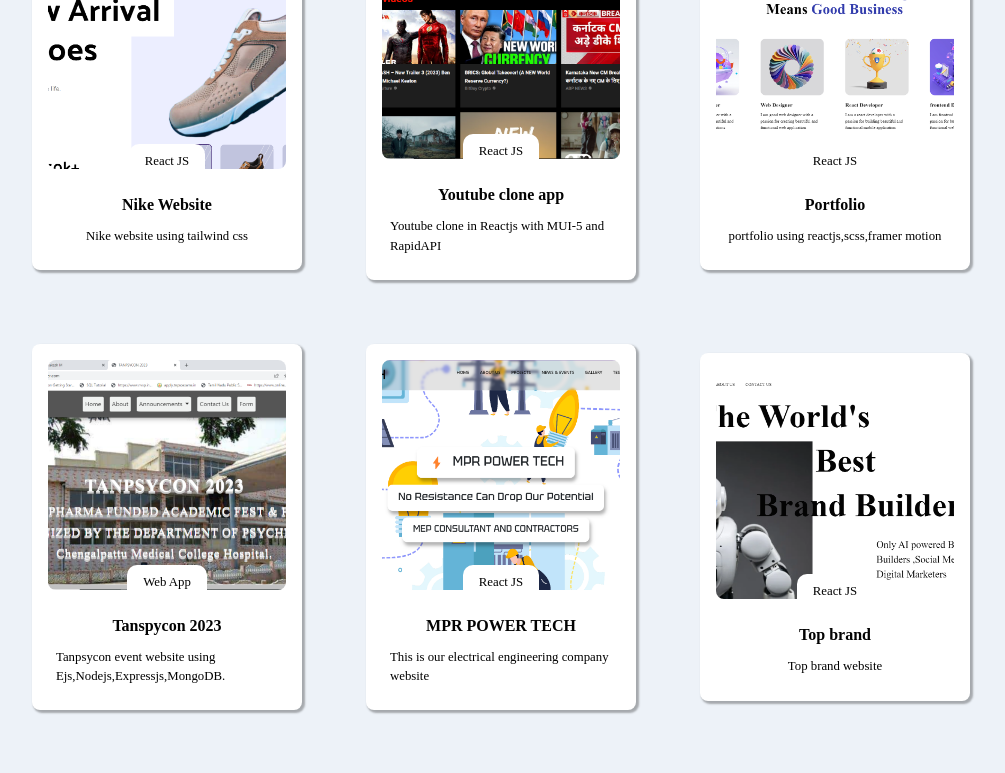
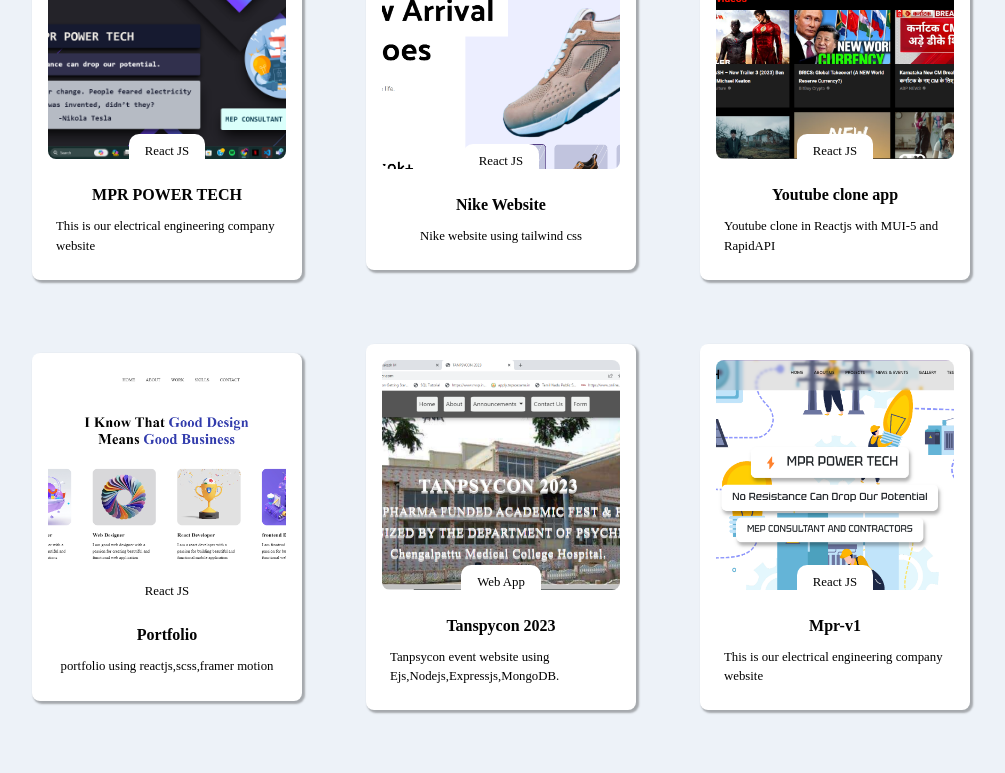
Before and after one commit to RAKESHM28102000/portfoliorakesh, a React (Create React App) app: page / in a window 1280 px wide. Shown: the part 2020-2793 px from the top of the page, without its empty margins (146-1151 px from the left). Built offline with nearby package versions, Linux system fonts and the light colour scheme.

Commit message:
projection updated

```diff
--- a/src/container/Work/Work.jsx
+++ b/src/container/Work/Work.jsx
@@ -8,11 +8,12 @@ import { AppWrap, MotionWrap } from '../../wrapper';
 import './Work.scss';
 
 const Work = () => {
-  const data=[{title:'Nike Website',description:'Nike website using tailwind css',src:"../image/nike.png",linkProject:"https://rake-shoe-app.netlify.app/",tags:['React JS'] },
+  const data=[{title:'MPR POWER TECH',description:'This is our electrical engineering company website',src:"../image/mpr2024.png",linkProject:"https://mprpowertechofficial.netlify.app/",tags:['React JS'] },
+  {title:'Nike Website',description:'Nike website using tailwind css',src:"../image/nike.png",linkProject:"https://rake-shoe-app.netlify.app/",tags:['React JS'] },
   {title:'Youtube clone app',description:'Youtube clone in Reactjs with MUI-5 and RapidAPI',src:"../image/youtube.png",linkProject:"https://youtube-rakesh.onrender.com/",tags:['React JS'] },
   {title:'Portfolio',description:'portfolio using reactjs,scss,framer motion ',src:"../image/mpr1.png",linkProject:"https://rakeshm.onrender.com/",tags:['React JS'] },
   {title:'Tanspycon 2023',description:'Tanpsycon event website using Ejs,Nodejs,Expressjs,MongoDB.',src:"../image/tanspy.png",linkProject:"https://tanpsycon2023.onrender.com",tags:['Web App']},
-  {title:'MPR POWER TECH',description:'This is our electrical engineering company website',src:"../image/mpr2.png",linkProject:"https://mprpowertech.onrender.com/",tags:['React JS'] },
+  {title:'Mpr-v1',description:'This is our electrical engineering company website',src:"../image/mpr2.png",linkProject:"https://mprpowertech.onrender.com/",tags:['React JS'] },
   {title:'Top brand',description:'Top brand website ',src:"../image/topbrand.png",linkProject:"https://topbrand.onrender.com/",tags:['React JS'] },
   {title:'My Portfolio',description:'portfolio app using Reactjs and threejs',src:"../image/portfolio.png",linkProject:"https://rakeshm-web-developer.onrender.com/",tags:['React JS'] },
   {title:'Social Media app',description:'Social media using React and Mui',src:"../image/socialmedia.png",linkProject:"https://reactapp2023.onrender.com/",tags:['React JS'] },
```
Also changed, not shown: public/image/mpr2024.png (added).
